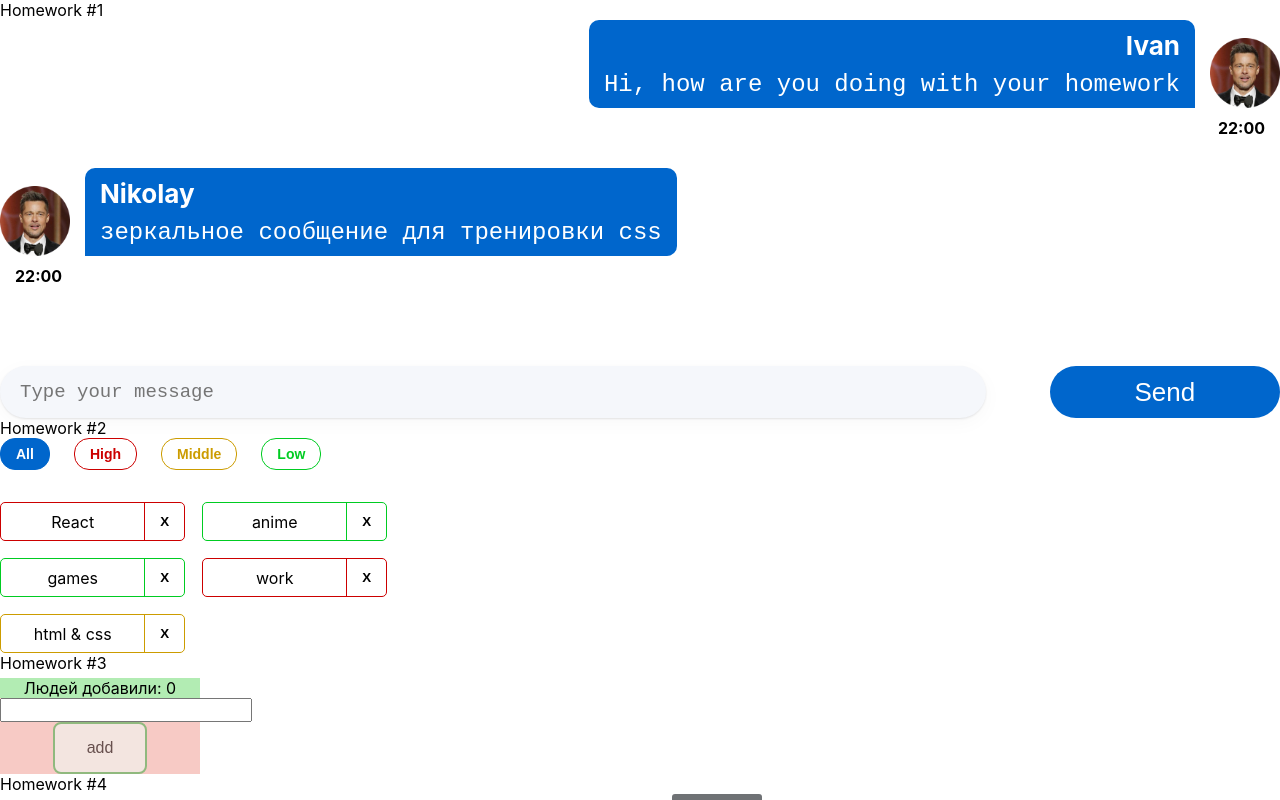
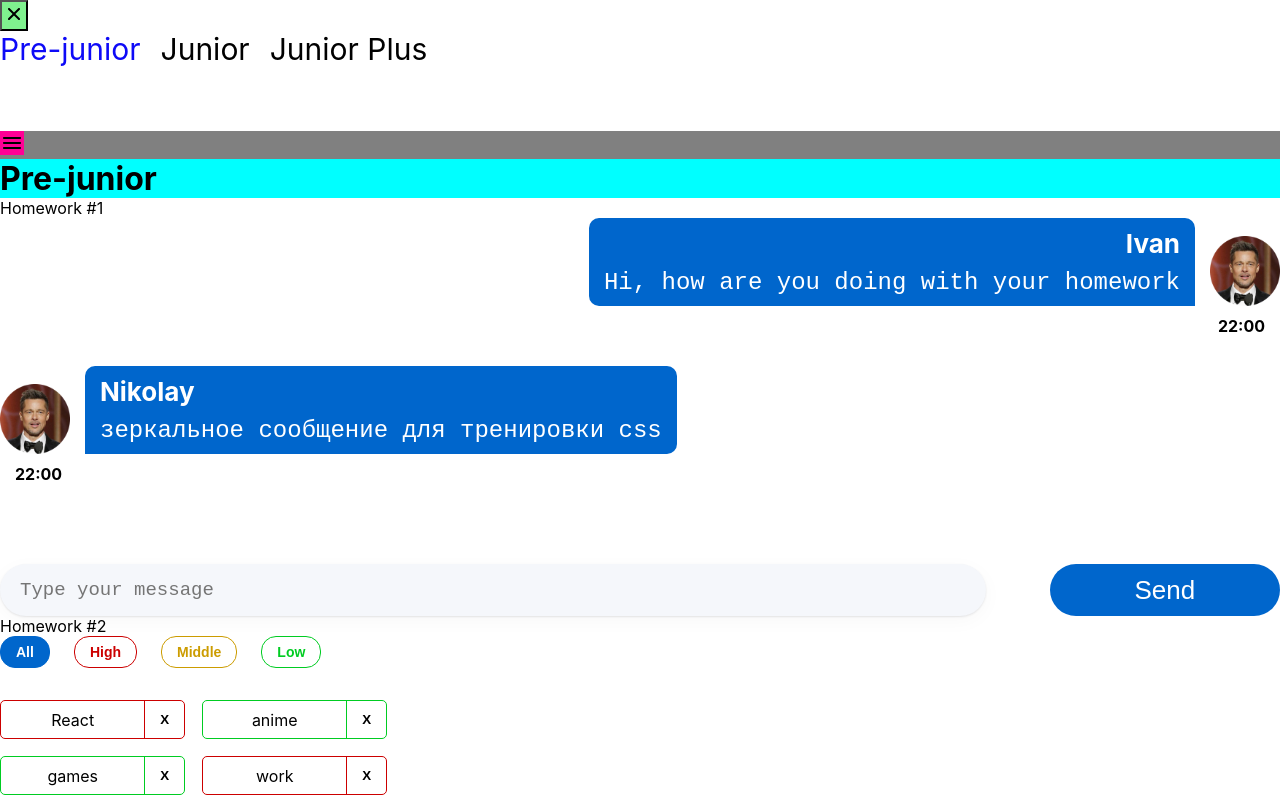
Before and after one commit to RuslanZhavoronkov/hw_Tuesday, a React (Create React App) app: page /#/pre-junior in a window 1280 px wide. Shown: the top 800 px of the page. Built offline with nearby package versions, Linux system fonts and the light colour scheme.

Commit message:
Home Work 5

```diff
--- a/src/s1-main/App.tsx
+++ b/src/s1-main/App.tsx
@@ -4,18 +4,19 @@ import HW1 from '../s2-homeworks/hw01/HW1'
 import HW2 from '../s2-homeworks/hw02/HW2'
 import HW3 from '../s2-homeworks/hw03/HW3'
 import HW4 from '../s2-homeworks/hw04/HW4'
+import HW5 from '../s2-homeworks/hw05/HW5'
 
 function App() {
     return (
         <div className={s.App}>
-            <HW1/>
+            {/* <HW1/> */}
             {/*раскомментировать по ходу выполнения*/}
-            <HW2/>
+            {/* <HW2/>
             <HW3/>
-            <HW4/>
+            <HW4/> */}
 
             {/*при выполнении дз 5 и более - закомментировать здесь дз 1-4, так как они есть внутри дз 5*/}
-            {/*<HW5/>*/}
+            <HW5/>
         </div>
     )
 }
--- a/src/s2-homeworks/hw05/Pages.tsx
+++ b/src/s2-homeworks/hw05/Pages.tsx
@@ -1,5 +1,5 @@
 import React from 'react'
-import { Routes, Route, Navigate } from 'react-router-dom'
+import { Routes, Route, Navigate, useNavigate, useLocation } from 'react-router-dom'
 import Error404 from './pages/Error404'
 import PreJunior from './pages/PreJunior'
 import Junior from './pages/Junior'
@@ -12,21 +12,24 @@ export const PATH = {
 }
 
 function Pages() {
+
+
+
     return (
         <div>
             {/*Routes выбирает первый подходящий роут*/}
             <Routes>
                 {/*роутинг будут писать студенты*/}
                 {/*в начале мы попадаем на страницу '/' и переходим сразу на страницу /pre-junior*/}
-                {/*<Route ...*/}
+                <Route  path={'/'} element={<Navigate to={'/pre-junior'} />} />
 
                 {/*роуты для /pre-junior, /junior, /junior-plus*/}
-                {/*<Route ...*/}
-                {/*<Route ...*/}
-                {/*<Route ...*/}
+                <Route path={'/pre-junior'} element={<PreJunior />} />
+                <Route path={'/junior'} element={<Junior />} />
+                <Route path={'/junior-plus'} element={<JuniorPlus />} />
 
                 {/*роут для несуществующей страницы должен отрисовать <Error404 />*/}
-                {/*<Route ...*/}
+                <Route path = {'/*'} element={<Error404 />} />
             </Routes>
         </div>
     )
--- a/src/s2-homeworks/hw05/header/Header.module.css
+++ b/src/s2-homeworks/hw05/header/Header.module.css
@@ -1,8 +1,11 @@
 .burgerMenuIcon {
+    background-color: rgb(255, 0, 149);
 }
 
 .header {
+    background-color: grey;
 }
 
 .header h1 {
+    background-color: aqua;
 }
--- a/src/s2-homeworks/hw05/sidebar/Sidebar.module.css
+++ b/src/s2-homeworks/hw05/sidebar/Sidebar.module.css
@@ -1,25 +1,43 @@
 .sidebar {
+    background-color: white;
+
 }
 
 .sidebar.open {
+    background-color: #f17fcb;
 }
 
 .background {
+    background-color: grey;
 }
 
 .nav {
+
+    height: 100px;
+    width: 40%;
+    color:#070707;
+    font-size: 30px;
 }
 
 .nav a {
+    color: black;
+    text-decoration: none;
+    margin-right: 20px;
 }
 
 .nav a:hover {
+    color: #f17fcb;
+    text-decoration: none;
 }
 
 .nav a.active {
+    color: #0e0af7;
+    text-decoration: none;
 }
 .close {
+    background-color: #7ff18e;
 }
 
 .close img {
+    border: #7ff18e;
 }
--- a/src/s2-homeworks/hw05/sidebar/Sidebar.tsx
+++ b/src/s2-homeworks/hw05/sidebar/Sidebar.tsx
@@ -31,7 +31,7 @@ export const Sidebar: FC<PropsType> = ({open, handleClose}) => {
                         id={'hw5-pre-junior-link'}
                         to={PATH.PRE_JUNIOR}
                         onClick={handleClose}
-                        // className={...} // делает студент
+                        className={({isActive}) =>(isActive ? s.active : '')}
                     >
                         Pre-junior
                     </NavLink>
@@ -39,7 +39,7 @@ export const Sidebar: FC<PropsType> = ({open, handleClose}) => {
                         id={'hw5-junior-link'}
                         to={PATH.JUNIOR}
                         onClick={handleClose}
-                        // className={...} // делает студент
+                        className={({isActive}) =>(isActive ? s.active : '')}
                     >
                         Junior
                     </NavLink>
@@ -47,7 +47,7 @@ export const Sidebar: FC<PropsType> = ({open, handleClose}) => {
                         id={'hw5-junior-plus-link'}
                         to={PATH.JUNIOR_PLUS}
                         onClick={handleClose}
-                        // className={...} // делает студент
+                        className={({isActive}) =>(isActive ? s.active : '')}
                     >
                         Junior Plus
                     </NavLink>
```
